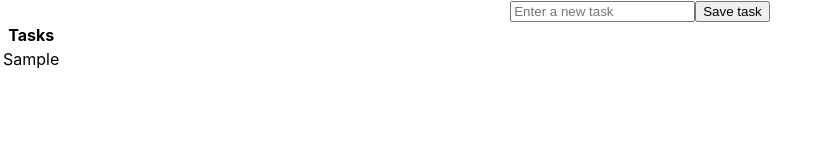
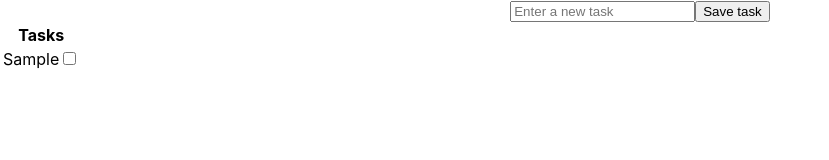
Before and after one commit to Googluu/tasksAdd_localStorage, a React (Create React App) app: page / in a window 1280 px wide. Both pictures are taken after typing "Sample" into the empty fields and a click on the button "Save task". Shown: the top 160 px of the page, without its empty margins (0-829 px from the left). Built offline with nearby package versions, Linux system fonts and the light colour scheme.

Commit message:
:white_check_mark: task done

```diff
--- a/src/App.js
+++ b/src/App.js
@@ -1,6 +1,7 @@
 import {useState, useEffect} from 'react';
 import './App.css';
-import {TaskCreator} from './components/TaskCreator'
+import {TaskCreator} from './components/TaskCreator';
+import {TaskTable} from './components/TaskTable'
 
 function App() {
 
@@ -10,9 +11,15 @@
     if (!tasksItems.find(task => task.name === taskName)) {
     setTasksItems([
       ...tasksItems,
-      {name: taskName, donde: false}
+      {name: taskName, done: false}
     ])
     }
+  }
+
+  const toggleTask = (task) => {
+    setTasksItems(
+      tasksItems.map((t) => (t.name == task.name ? {...t, done: !t.done} : t))
+    )
   }
 
   useEffect(() => {
@@ -29,25 +36,7 @@
   return (
     <div className="App">
       <TaskCreator createNewTask={createNewTask} />
-
-      <table>
-        <thead>
-          <tr>
-            <th>Tasks</th>
-          </tr>
-        </thead>
-        <tbody>
-          {
-            tasksItems.map(task => (
-              <tr key={task.name}>
-                <td>
-                  {task.name}
-                </td>
-              </tr>
-            ))
-          }
-        </tbody>
-      </table>
+      <TaskTable tasks={tasksItems} toggleTask={toggleTask} />
 
     </div>
   );
--- /dev/null
+++ b/src/components/TaskRow.js
@@ -0,0 +1,14 @@
+export const TaskRow = ({task, toggleTask}) => {
+    return(
+        <tr>
+            <td>
+                {task.name}
+                <input
+                    type="checkbox"
+                    checked={task.done}
+                    onChange={() => toggleTask(task)}
+                />
+            </td>
+      </tr>
+    )
+}
--- /dev/null
+++ b/src/components/TaskTable.js
@@ -0,0 +1,20 @@
+import {TaskRow} from './TaskRow'
+
+export const TaskTable = ({tasks, toggleTask}) => {
+    return(
+        <table>
+        <thead>
+          <tr>
+            <th>Tasks</th>
+          </tr>
+        </thead>
+        <tbody>
+          {
+            tasks.map(task => (
+              <TaskRow task={task} key={task.name} toggleTask={toggleTask} />
+            ))
+          }
+        </tbody>
+      </table>
+    )
+}
```
